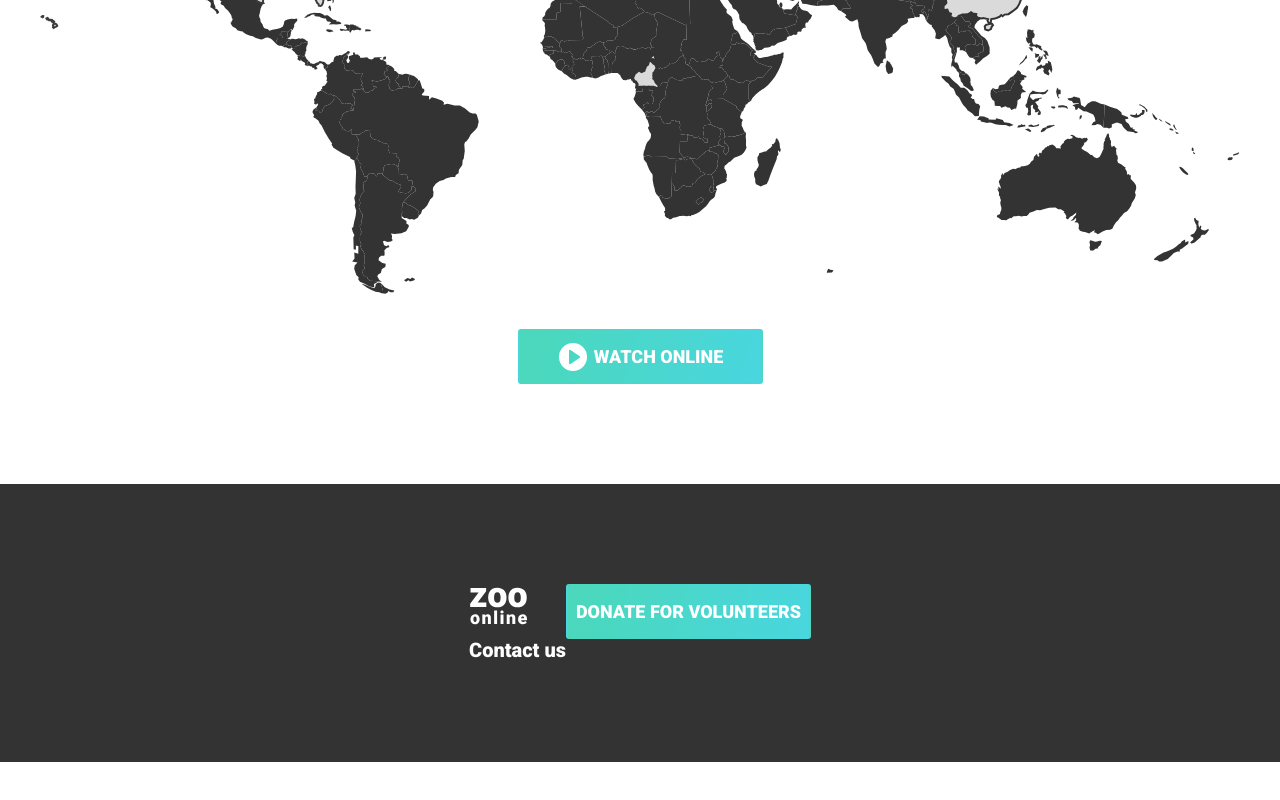
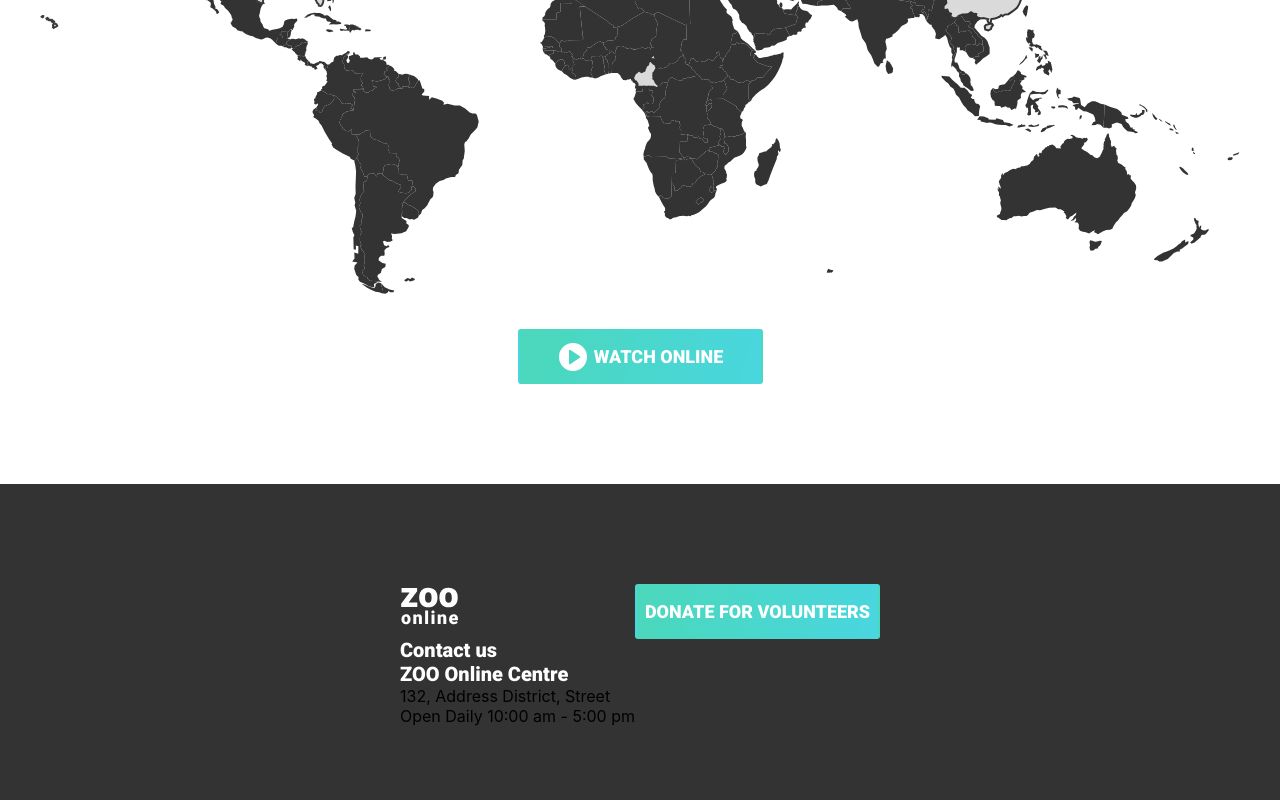
Before and after one commit to 0trava/ZOO_online, a React (Create React App) app: page / in a window 1280 px wide. Shown: the part 3680-4480 px from the top of the page. Before the commit the page ends 4442 px from the top, so only its background shows below. Built offline with nearby package versions, Linux system fonts and the light colour scheme.

Commit message:
add text contacts

```diff
--- a/src/components/Page_section/Footer/Footer.jsx
+++ b/src/components/Page_section/Footer/Footer.jsx
@@ -15,6 +15,10 @@ const Footer = () => {
         </div>
 
         <div>
+           <h3 className={style.title}>ZOO Online Centre</h3>
+
+           <p>132, Address District, Street</p>
+           <p>Open Daily 10:00 am - 5:00 pm</p>
 
         </div>
 
```
